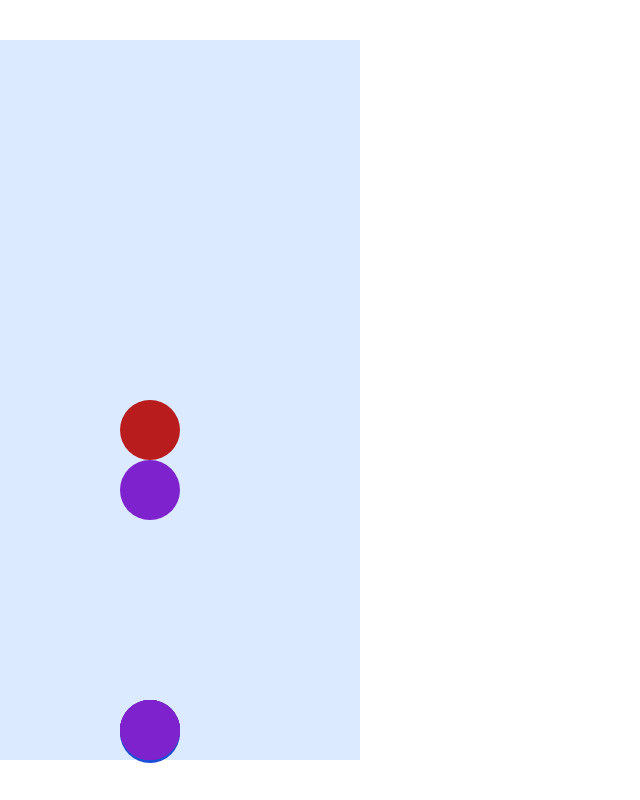
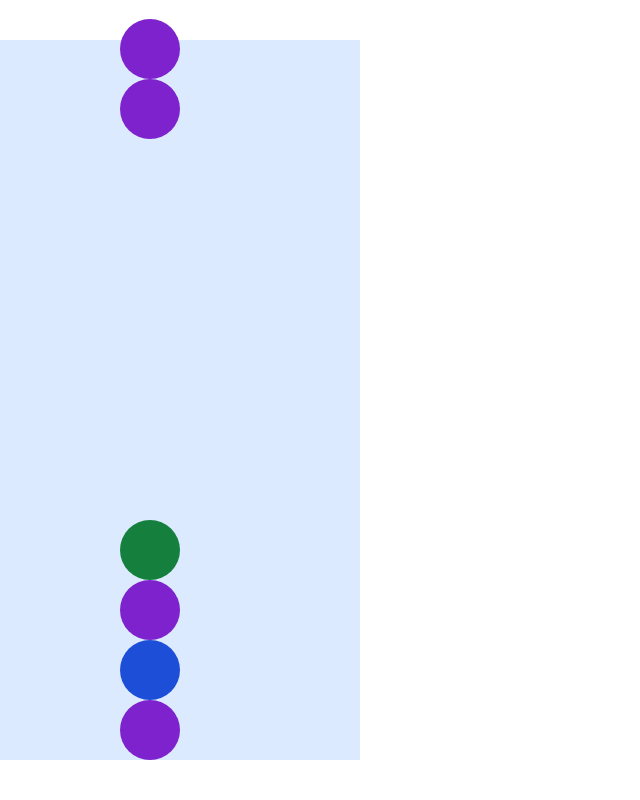
Before and after one commit to boxfish-jp/puyopuyo, a React (Vite) app: page / in a window 1280 px wide. Shown: the whole page, without its empty margins (0-640 px from the left). Built offline with nearby package versions, Linux system fonts and the light colour scheme.

Commit message:
feat: ぷよが重なるようになった

```diff
--- a/src/puyos/stopped.ts
+++ b/src/puyos/stopped.ts
@@ -4,7 +4,19 @@ export const isStopped = (
 	puyos: Puyo[],
 	position: Puyo["position"],
 ): boolean => {
-	return position.y <= 30;
+	const gridPosition = getGridPosition(position);
+	if (!gridPosition) {
+		return false;
+	}
+	const topPositions = [-1, -1, -1, -1, -1, -1];
+	for (const puyo of puyos) {
+		if (puyo.stopped !== null) {
+			if (topPositions[puyo.stopped.x] < puyo.stopped.y) {
+				topPositions[puyo.stopped.x] = puyo.stopped.y;
+			}
+		}
+	}
+	return topPositions[gridPosition.x] + 1 === gridPosition.y;
 };
 
 export const setStopped = (puyos: Puyo[], id: number) => {
@@ -13,6 +25,21 @@ export const setStopped = (puyos: Puyo[], id: number) => {
 	return puyos;
 };
 
+const getGridPosition = (
+	position: Puyo["position"],
+): Puyo["stopped"] | false => {
+	if ((position.y - 30) % 60 !== 0 || (position.x - 30) % 60 !== 0) {
+		return false;
+	}
+	const x = (position.x - 30) / 60;
+	const y = (position.y - 30) / 60;
+	return { x, y } as Puyo["stopped"];
+};
+
 const getStopped = (position: Puyo["position"]): Puyo["stopped"] => {
-	return { x: 1, y: 1 };
+	const gridPosition = getGridPosition(position);
+	if (!gridPosition) {
+		throw new Error("Invalid position");
+	}
+	return gridPosition;
 };
--- a/src/puyos_area.tsx
+++ b/src/puyos_area.tsx
@@ -10,23 +10,21 @@ export const PuyosArea = () => {
 
   useEffect(() => {
     const intervalId = setInterval(() => {
-      for (const puyo of puyos) {
+      let prevPuyos = puyos;
+      const movePuyos = prevPuyos
+        .filter((puyo) => puyo.stopped === null)
+        .sort((a, b) => (a.position.y >= b.position.y ? 1 : -1));
+      for (const puyo of movePuyos) {
         if (isStopped(puyos, puyo.position)) {
-          setPuyos((prev) => {
-            const settedPuyos = setStopped(prev, puyo.id);
-            return [...settedPuyos];
-          });
+          prevPuyos = setStopped(prevPuyos, puyo.id);
         } else {
-          setPuyos((prev) => {
-            const movedPuyos = downPuyo(prev, puyo.id);
-            return [...movedPuyos];
-          });
+          prevPuyos = downPuyo(prevPuyos, puyo.id);
         }
       }
-      const movePuyos = puyos.filter((puyo) => puyo.stopped === null);
       if (movePuyos.length === 0) {
-        setPuyos(addPuyos(puyos.length, puyos));
+        setPuyos(addPuyos(prevPuyos.length, prevPuyos));
       }
+      setPuyos([...prevPuyos]);
     }, 1000 / 60);
     return () => clearInterval(intervalId);
   }, [puyos]);
```
